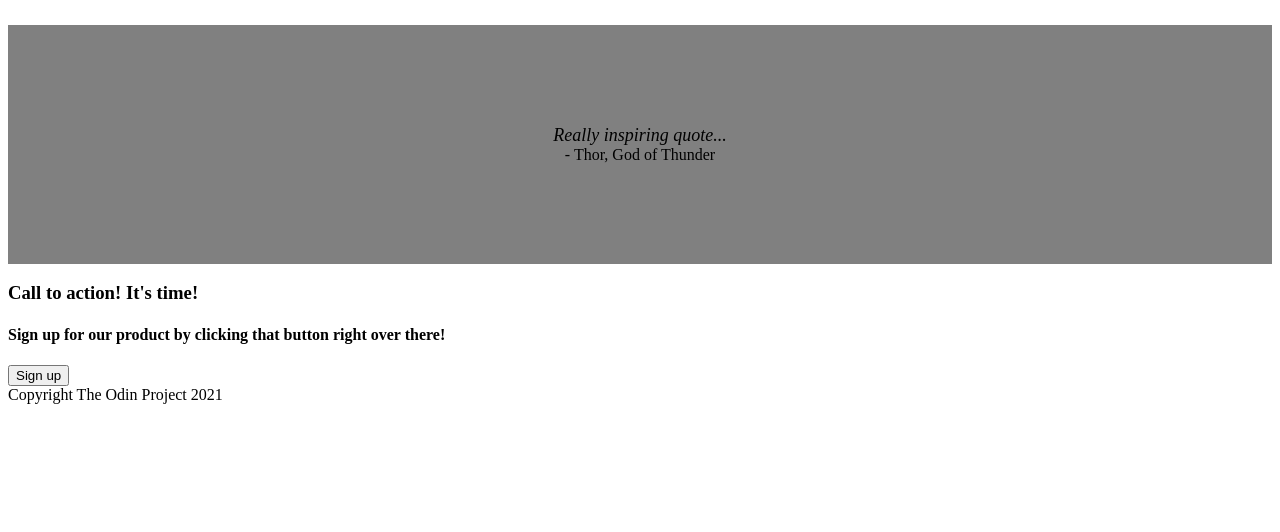
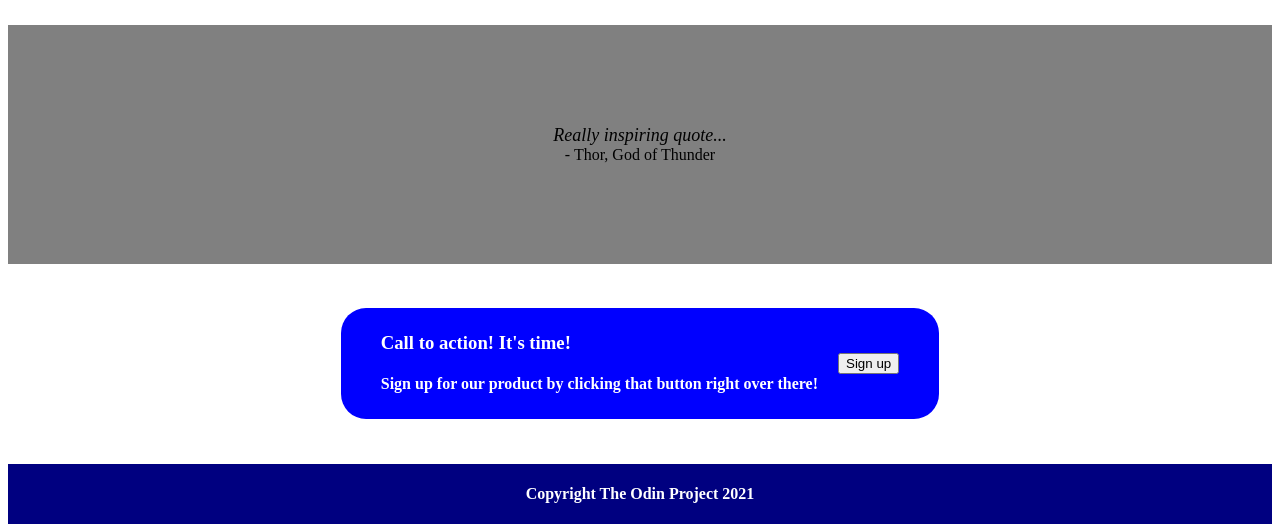
Before and after one commit to dannyang30/exercise-one, a plain HTML site: page index.html in a window 1280 px wide. Shown: the part 666-1198 px from the top of the page. Before the commit the page ends 1078 px from the top, so only its background shows below. Drawn offline with Linux system fonts and the light colour scheme.

Commit message:
Created CTA-container and footer

```diff
--- a/index.html
+++ b/index.html
@@ -54,16 +54,20 @@
         <div>- Thor, God of Thunder</div>
     </div>
 
-    <div class="last-container">
-        <div class="left-side">
-            <h3>Call to action! It's time!</h3>
-            <h4>Sign up for our product by clicking that button right over there!</h4>
+    <div class="bottom-container">
+        <div class="CTA-container">
+            <div class="left-side">
+                <h3>Call to action! It's time!</h3>
+                <h4>Sign up for our product by clicking that button right over there!</h4>
+            </div>
+            <button>Sign up</button>
         </div>
-        <button>Sign up</button>
     </div>
 
     <div class="footer">
+        <h4>
         Copyright The Odin Project 2021
+        <h4>
     </div>
 
 </body>
--- a/style.css
+++ b/style.css
@@ -26,7 +26,7 @@ ul {
 }
 
 
-.header h1 {
+.header, h1 {
     color: white;
 }
 
@@ -91,8 +91,32 @@ ul {
     font-size: large;
 }
 
+.bottom-container{
+    background-color: white;
+    display: flex;
+    justify-content: center;
+    align-items: center;
+    height: 200px;
+}
+.CTA-container {
+    display: flex;
+    background-color: blue;
+    justify-content: center;
+    align-items: center;
+    gap: 20px;
+    padding: 5px 40px;
+    border-radius: 25px;
+}
 
+h3, h4 {
+    color: white
+}
 
+.footer {
+    display: flex;
+    background-color: navy;
+    justify-content: center;
+}
 /* To-dos:
 
 - Make sure that positional ratio of elements do not move when zooming in and out of page
```
